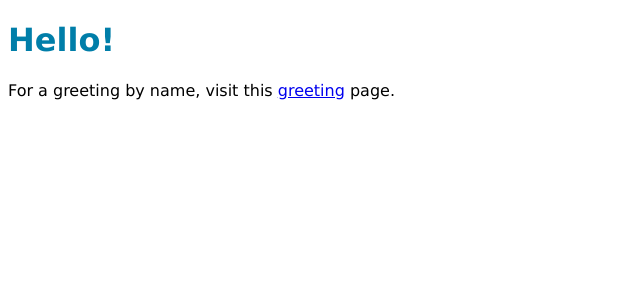
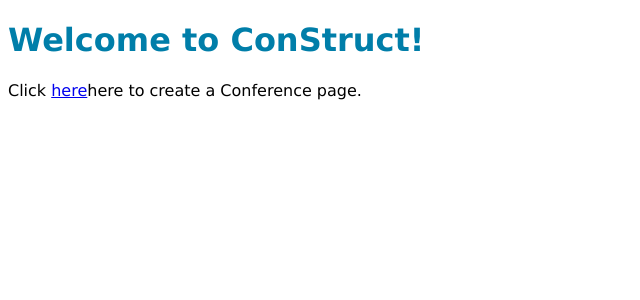
Before and after one commit to fangzhongfionaxu/ConStruct_cs304, a Flask app: page / in a window 1280 px wide. Shown: the part 48-348 px from the top of the page, without its empty margins (0-640 px from the left). Run offline with Flask 3, Linux system fonts and the light colour scheme.

Commit message:
main.html ../ConStruct.sql ../app.py

```diff
--- a/templates/main.html
+++ b/templates/main.html
@@ -1,8 +1,8 @@
 {% extends "base.html" %}
 
 {% block main_content %}
-<h1>Hello!</h1>
+<h1>Welcome to ConStruct!</h1>
 
-<p>For a greeting by name, visit this <a href="{{ url_for('greet') }}">greeting</a> page.</p>
+<p>Click  <a href="{{ url_for('create') }}"> here</a>here to create a Conference page.</p>
 
 {% endblock %}
```
